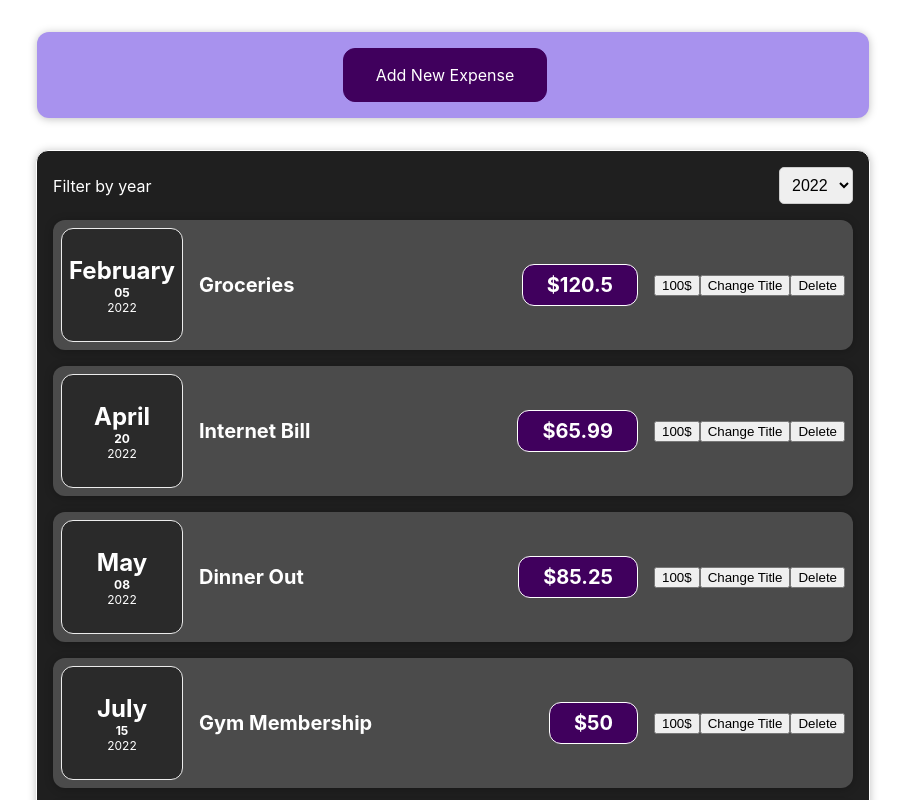
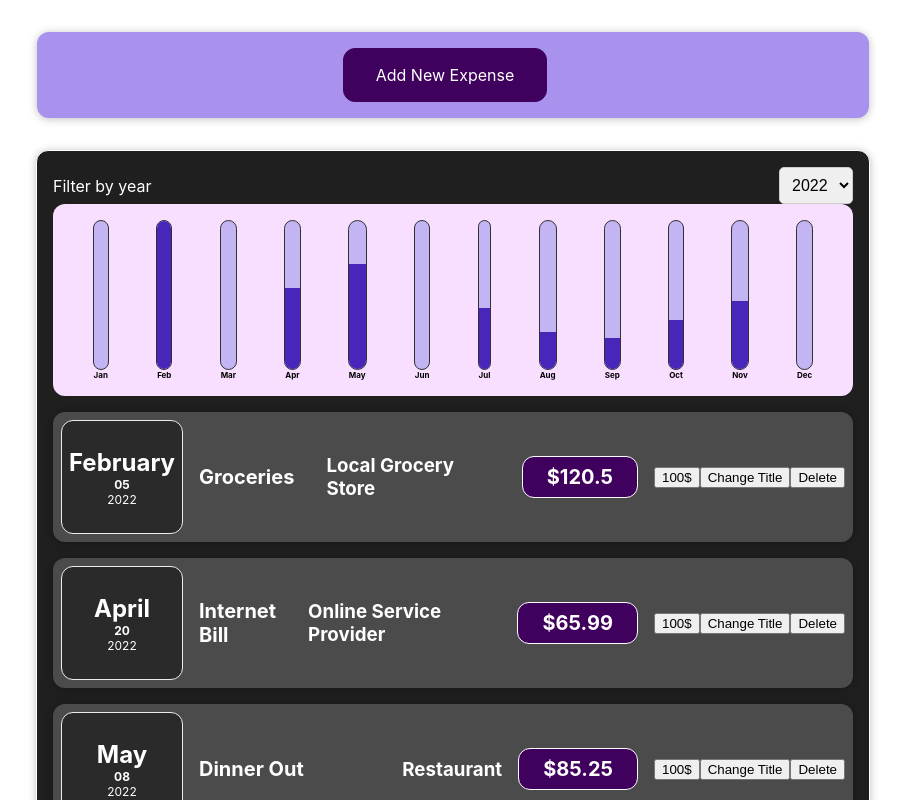
Before and after one commit to arpitanaskar/ExpenseItem, a React (Create React App) app: page / in a window 1280 px wide. Shown: the top 800 px of the page, without its empty margins (187-1092 px from the left). Built offline with nearby package versions, Linux system fonts and the light colour scheme.

Commit message:
Chart Bar

```diff
--- a/package.json
+++ b/package.json
@@ -1,5 +1,5 @@
 {
-  "name": "my-first-project",
+  "name": "expense-tracker",
   "version": "0.1.0",
   "private": true,
   "dependencies": {
--- /dev/null
+++ b/src/components/Chart/Chart.css
@@ -0,0 +1,9 @@
+.chart {
+  padding: 1rem;
+  border-radius: 12px;
+  background-color: #f8dfff;
+  text-align: center;
+  display: flex;
+  justify-content: space-around;
+  height: 10rem;
+}
--- /dev/null
+++ b/src/components/Chart/Chart.js
@@ -0,0 +1,24 @@
+import React from "react";
+import "./Chart.css";
+import ChartBar from "./ChartBar";
+
+const Chart = (props) => {
+  const dataPointValues = props.dataPoints.map((dataPoint) => dataPoint.value);
+  const totalMaximum = Math.max(...dataPointValues);
+  console.log(totalMaximum);
+
+  return (
+    <div className="chart">
+      {props.dataPoints.map((dataPoint) => (
+        <ChartBar
+          key={dataPoint.label}
+          value={dataPoint.value}
+          maxValue={totalMaximum}
+          label={dataPoint.label}
+        />
+      ))}
+    </div>
+  );
+};
+
+export default Chart;
--- /dev/null
+++ b/src/components/Chart/ChartBar.css
@@ -0,0 +1,30 @@
+.chart-bar {
+  height: 100%;
+  display: flex;
+  flex-direction: column;
+  align-items: center;
+}
+
+.chart-bar__inner {
+  height: 100%;
+  width: 100%;
+  border: 1px solid #313131;
+  border-radius: 12px;
+  background-color: #c3b4f3;
+  overflow: hidden;
+  display: flex;
+  flex-direction: column;
+  justify-content: flex-end;
+}
+
+.chart-bar__fill {
+  background-color: #4826b9;
+  width: 100%;
+  transition: all 0.3s ease-out;
+}
+
+.chart-bar__label {
+  font-weight: bold;
+  font-size: 0.5rem;
+  text-align: center;
+}
--- /dev/null
+++ b/src/components/Chart/ChartBar.js
@@ -0,0 +1,23 @@
+import React from "react";
+import "./ChartBar.css";
+
+const ChartBar = (props) => {
+  let barFillHeight = "0%";
+  if (props.maxValue > 0) {
+    barFillHeight = Math.round((props.value / props.maxValue) * 100) + "%";
+  }
+
+  return (
+    <div className="chart-bar">
+      <div className="chart-bar__inner">
+        <div
+          className="chart-bar__fill"
+          style={{ height: barFillHeight }}
+        ></div>
+      </div>
+      <div className="chart-bar__label">{props.label}</div>
+    </div>
+  );
+};
+
+export default ChartBar;
--- a/src/components/Expenses/ExpenseList.js
+++ b/src/components/Expenses/ExpenseList.js
@@ -10,7 +10,7 @@
       title={item.title}
       amount={item.amount}
       date={item.date}
-      location={item.location}
+      location={item.locationOfExpenditure}
     />
   ));
 
--- a/src/components/Expenses/Expenses.js
+++ b/src/components/Expenses/Expenses.js
@@ -3,6 +3,7 @@
 import { useState } from "react";
 import ExpenseFilter from "./ExpenseFilter";
 import ExpenseList from "./ExpenseList";
+import ExpensesChart from "./ExpensesChart";
 
 const Expenses = (props) => {
   const expenses = props.items;
@@ -25,6 +26,7 @@
         selected={filteredYear}
         onChangeFilter={filterChangeHandler}
       />
+      <ExpensesChart expenses={filteredExpenses} />
       <ExpenseList items={filteredExpenses} />
     </Card>
   );
--- /dev/null
+++ b/src/components/Expenses/ExpensesChart.js
@@ -0,0 +1,28 @@
+import React from "react";
+import Chart from "../Chart/Chart";
+
+const ExpensesChart = (props) => {
+  const chartDataPoints = [
+    { label: "Jan", value: 0 },
+    { label: "Feb", value: 0 },
+    { label: "Mar", value: 0 },
+    { label: "Apr", value: 0 },
+    { label: "May", value: 0 },
+    { label: "Jun", value: 0 },
+    { label: "Jul", value: 0 },
+    { label: "Aug", value: 0 },
+    { label: "Sep", value: 0 },
+    { label: "Oct", value: 0 },
+    { label: "Nov", value: 0 },
+    { label: "Dec", value: 0 },
+  ];
+
+  for (const expense of props.expenses) {
+    const expenseMonth = expense.date.getMonth();
+    chartDataPoints[expenseMonth].value += expense.amount;
+  }
+
+  return <Chart dataPoints={chartDataPoints} />;
+};
+
+export default ExpensesChart;
```
